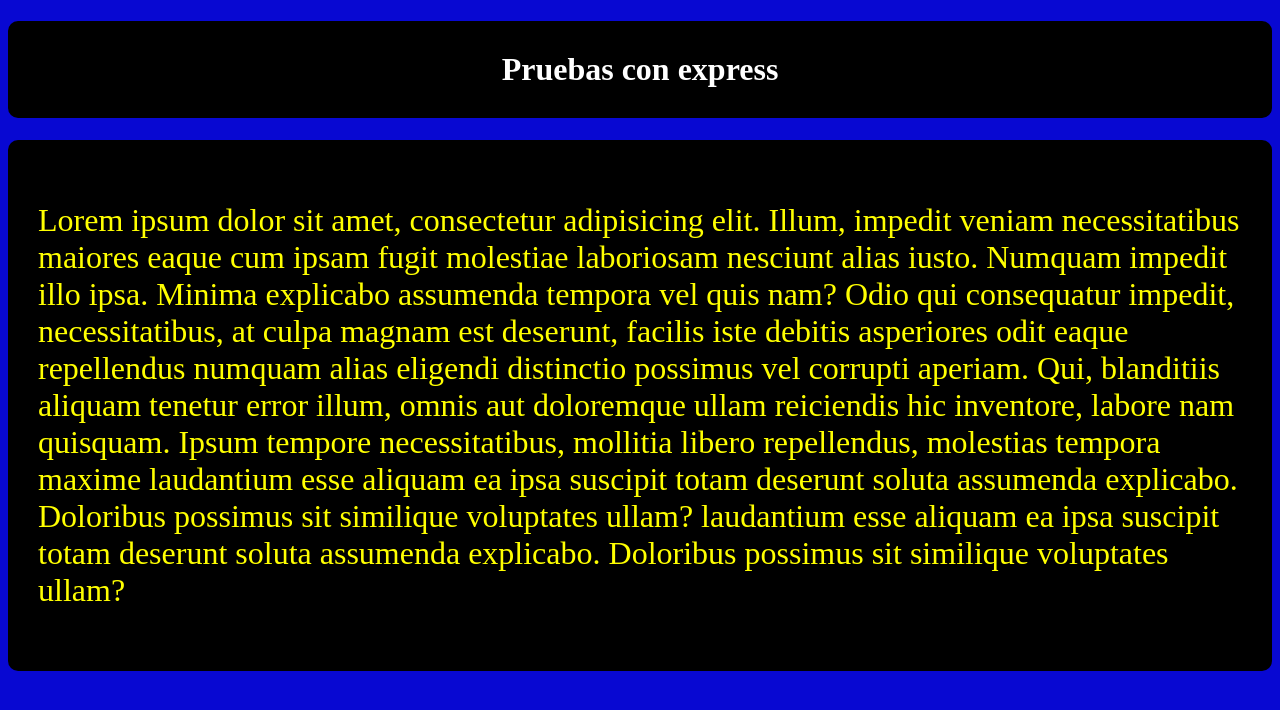
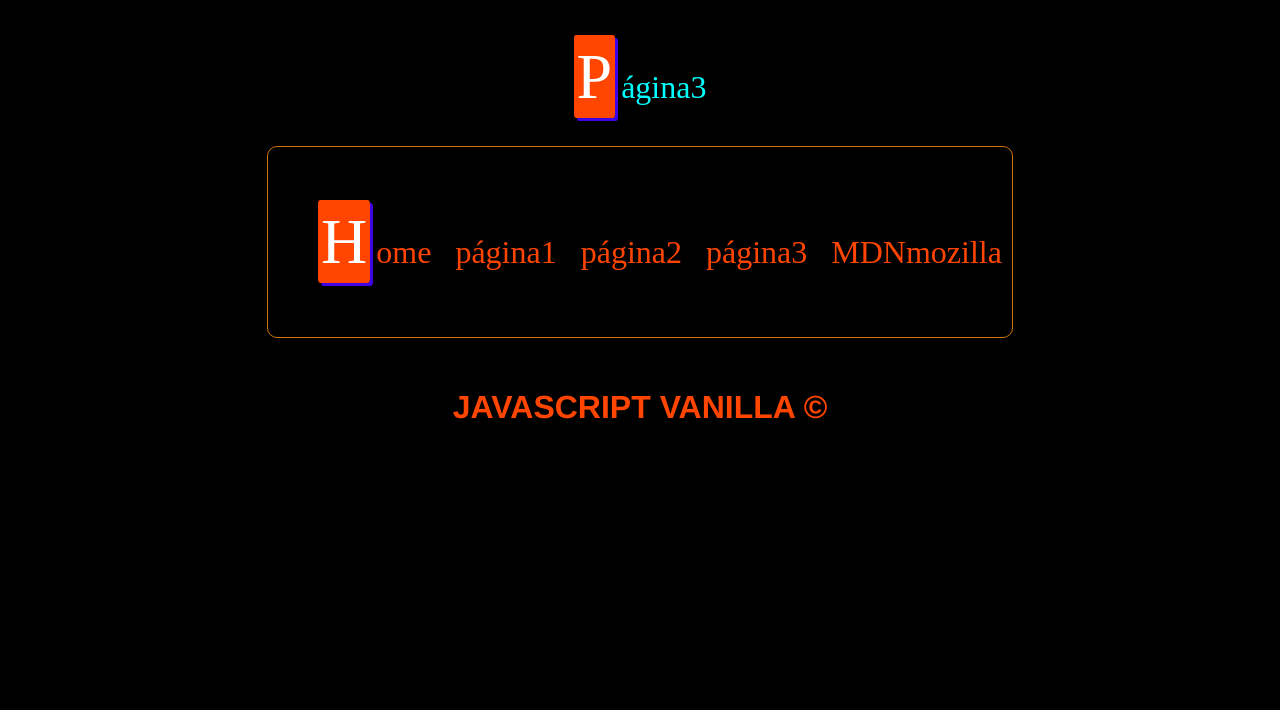
Before and after one commit to salvador437/EXPRESS, a website: page public/contenido/pagina3.html in a window 1280 px wide. Drawn offline with Linux system fonts and the light colour scheme.

Commit message:
modified:   public/contenido/pagina1.html 	modified:   public/contenido/pagina2.html 	modified:   public/contenido/pagina3.html   deleted:    public/contenido/style.css 	modified:   public/index.css 	modified:   public/index.html

```diff
--- a/public/contenido/pagina3.html
+++ b/public/contenido/pagina3.html
@@ -3,11 +3,36 @@
 <head>
   <meta charset="UTF-8">
   <meta name="viewport" content="width=device-width, initial-scale=1.0">
-  <link rel="stylesheet" href="style.css">
+  <link rel="stylesheet" href="../index.css">
   <title>Document</title>
 </head>
 <body>
-  <h1><center>Pruebas con express</center></h1>
-  <div><p>Lorem ipsum dolor sit amet, consectetur adipisicing elit. Illum, impedit veniam necessitatibus maiores eaque cum ipsam fugit molestiae laboriosam nesciunt alias iusto. Numquam impedit illo ipsa. Minima explicabo assumenda tempora vel quis nam? Odio qui consequatur impedit, necessitatibus, at culpa magnam est deserunt, facilis iste debitis asperiores odit eaque repellendus numquam alias eligendi distinctio possimus vel corrupti aperiam. Qui, blanditiis aliquam tenetur error illum, omnis aut doloremque ullam reiciendis hic inventore, labore nam quisquam. Ipsum tempore necessitatibus, mollitia libero repellendus, molestias tempora maxime  laudantium esse aliquam ea ipsa suscipit totam deserunt soluta assumenda explicabo. Doloribus possimus sit similique voluptates ullam? laudantium esse aliquam ea ipsa suscipit totam deserunt soluta assumenda explicabo. Doloribus possimus sit similique voluptates ullam?</p></div>
+  <h1 class="parpadea text">javascript Vanilla &copy;</h1>
+  <nav>
+    <div class="header">
+      <ul>
+      <li><a href="http://127.0.0.1:5500/index.html" ><p>Home</p></a></li>
+      <li>
+        <a href="http://127.0.0.1:5500/contenido/pagina1.html" id="about-link">página1</a>
+      </li>
+      <li><a href="http://127.0.0.1:5500/contenido/pagina2.html" id="contact-link" >página2</a>
+      </li>
+      <li>
+        <a
+          href="http://127.0.0.1:5500/contenido/pagina3.html"
+          id="faq-link">página3
+        </a>
+      </li>
+      <li>
+        <a
+          href="https://developer.mozilla.org/es/docs/Web/JavaScript"
+          id="faq-link"
+          target="_blank">MDNmozilla</a
+        >
+      </li>
+      </ul>
+    </div>
+  </nav>
+  <div><p class="paginas">Página3</p></div>
 </body>
 </html>
--- a/public/contenido/style.css
+++ /dev/null
@@ -1,15 +0,0 @@
-h1,div{
-  color: white;
-  background-color: black;
-  padding: 30px;
-  border-radius: 10px;
-}
-
-body{
-  background-color: rgb(8, 8, 210);
-}
-
-p{
-  font-size: 2em;
-  color: yellow;
-}
--- a/public/index.css
+++ b/public/index.css
@@ -17,7 +17,10 @@ ul li,a{
   text-decoration: none;
   color:orangered;
 }
-
+.paginas{
+  color: cyan;
+  font-size: 2em;
+}
 a:hover{
   background-color: orangered;
   color: white;
@@ -26,7 +29,7 @@ a:hover{
 
 p::first-letter {
   color: white;
-  background-color: rgb(88, 86, 86);
+  background-color: orangered;
   border-radius: 5%;
   box-shadow: 3px 3px 0 #3f02e6;
   font-size: 200%;
```
Also changed, not shown: public/contenido/pagina1.html (+29 -4 lines), public/contenido/pagina2.html (+28 -3 lines), public/index.html (+8 -10 lines).
